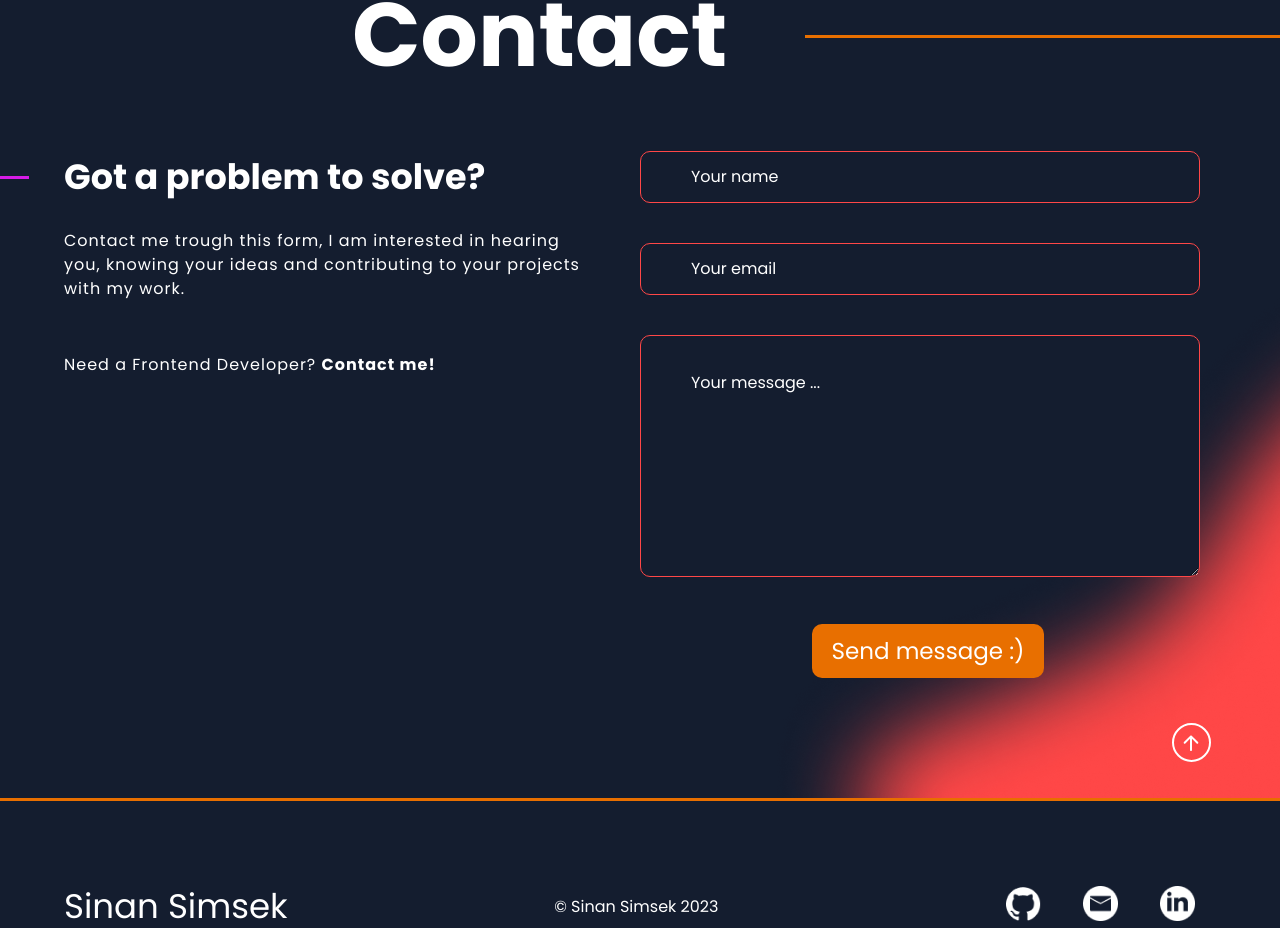
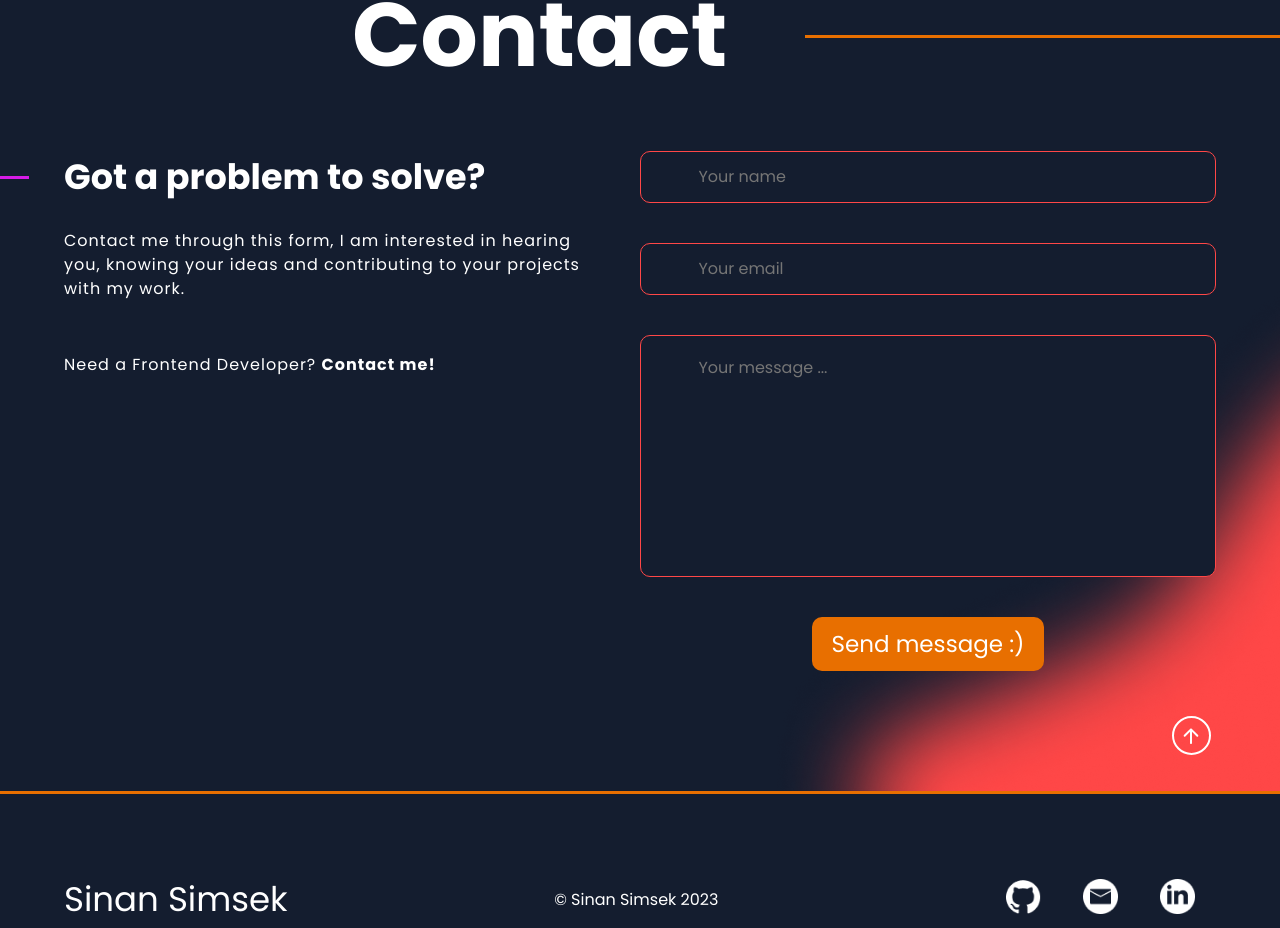
Before and after one commit to CNN87/portfolio, an Angular app: page / in a window 1280 px wide. Shown: the part 5381-6309 px from the top of the page. Built offline with nearby package versions, Linux system fonts and the light colour scheme.

Commit message:
contact form img

```diff
--- a/src/app/contact/contact.component.html
+++ b/src/app/contact/contact.component.html
@@ -15,7 +15,7 @@
                     </div>
                     <h2>Got a problem to solve?</h2>
                 </div>
-                    <p>Contact me trough this form, I am interested in hearing<br>
+                    <p>Contact me through this form, I am interested in hearing<br>
                         you, knowing your ideas and contributing to your projects<br>
                         with my work.
                     </p>
@@ -33,22 +33,42 @@
             <form [formGroup]="myForm" (ngSubmit)="onSubmit()" >
                 <div class="contact-input">
                         <div class="inputwidth">
-                            <input formControlName="name" type="text" placeholder="Your name" required>
+                            <div class="inputfield">
+                                <input formControlName="name" type="text" placeholder="Your name" required>
+                                <div *ngIf="myForm.get('name')?.invalid && isSubmitted">
+                                    <div *ngIf="myForm.get('name')?.dirty"><img src="../../assets/img/inputwrong.svg" alt=""></div>
+                                </div>
+                                <div *ngIf="myForm.get('name')?.invalid && myForm.get('name')?.touched"><img src="../../assets/img/inputwrong.svg" alt=""></div>
+                                <div *ngIf="myForm.get('name')?.valid"><img src="../../assets/img/inputcorrect.svg" alt=""></div>
+                            </div>
                             <div *ngIf="myForm.get('name')?.invalid && isSubmitted">
-                                <p class="error" > Please provide a name.</p>
+                                <p class="error" > Your name is required!</p>
                             </div>
                         </div>
 
                         <div class="inputwidth">
-                            <input formControlName="email" type="email" placeholder="Your email" required>
+                            <div class="inputfield">
+                                <input formControlName="email" type="email" placeholder="Your email" required>
+                                <div *ngIf="(myForm.get('email')?.invalid && isSubmitted) ">
+                                    <img src="../../assets/img/inputwrong.svg" alt="">
+                                </div>
+                                <div *ngIf="myForm.get('email')?.invalid && myForm.get('email')?.touched"><img src="../../assets/img/inputwrong.svg" alt=""></div>
+                                <div *ngIf="myForm.get('email')?.valid"><img src="../../assets/img/inputcorrect.svg" alt=""></div>
+                            </div>
                             <div *ngIf="myForm.get('email')?.invalid && isSubmitted">
-                                <p class="error" > Please provide a valid email address.</p>
+                                <p class="error" > Your email is required!</p>
                             </div>
                         </div>
 
                         <div class="inputwidth">
-                            <textarea formControlName="message" placeholder="Your message ..." required></textarea>
-
+                            <div class="textareafield">
+                                <textarea formControlName="message" placeholder="Your message ..." required></textarea>
+                                <div *ngIf="myForm.get('message')?.invalid && isSubmitted">
+                                    <img src="../../assets/img/inputwrong.svg" alt="">
+                                </div>
+                                <div *ngIf="myForm.get('message')?.invalid && myForm.get('message')?.touched"><img src="../../assets/img/inputwrong.svg" alt=""></div>
+                                <div *ngIf="myForm.get('message')?.valid"><img src="../../assets/img/inputcorrect.svg" alt=""></div>
+                            </div>
                             <div *ngIf="myForm.get('message')?.invalid && isSubmitted">
                                 <p class="error" > Messages must be at least 5 characters long.</p>
                             </div>
--- a/src/app/contact/contact.component.scss
+++ b/src/app/contact/contact.component.scss
@@ -82,43 +82,73 @@
     pointer-events: none;
 }
 
-
+.inputfield{
+    display: flex;
+    flex-direction: row;
+    border: 1px solid var(--mainRed);
+    border-radius: 10px;
+    height: 50px;
+    min-width: 90%;
+    align-items: center;
+    justify-content: center;
 
     input {
         color: white;
         font-family: 'Poppins';
         font-size: var(--text-size);
-    border: 1px solid var(--mainRed);
-    border-radius: 10px;
+        border: none;
+        // border-radius: 10px;
         background-color: var(--mainDark);
         height: 50px;
-    min-width: 90%;
+        min-width: 80%;
         padding-inline: 20px;
         cursor: pointer;
-
+        outline: none;
+    }
     &::placeholder {
         color: white;
         padding-left: 30px;
     }
-
     &:hover {
         border: 1px solid var(--mainPurple);
     }
+    &.ng-dirty{
+        border: 1px solid var(--mainRed) !important;
     }
+    &.ng-valid {
+        border: 1px solid green !important;
+    }
+}
+
+.textareafield{
+    display: flex;
+    flex-direction: row;
+    border: 1px solid var(--mainRed);
+    border-radius: 10px;
+    min-height: 200px;
+    min-width: 90%;
+    align-items: baseline;
+    justify-content: center;
+    background-color: var(--mainDark);
 
     textarea {
         color: white;
         font-family: 'Poppins';
-    border: 1px solid var(--mainRed);
-    border-radius: 10px;
+        border: none;
+        // border-radius: 10px;
         background-color: var(--mainDark);
-    height: 200px;
-    min-width: 90%;
+        min-height: 200px;
+        min-width: 80%;
         color: white;
         font-size: var(--text-size);
         font-weight: 400;
         padding: 20px;
         cursor: pointer;
+        outline: none;
+        resize: none;
+    }
+
+
 
     &::placeholder {
         color: white;
@@ -128,7 +158,18 @@ textarea {
     &:hover {
         border: 1px solid var(--mainPurple);
     }
+
+    &.ng-dirty{
+        border: 1px solid var(--mainRed) !important;
     }
+
+    &.ng-valid {
+        border: 1px solid green !important;
+    }
+
+}
+
+
 
 .contact-content-input-container {
     display: flex;
@@ -138,6 +179,7 @@ textarea {
 form {
     min-width: 50%;
     z-index: 3;
+
 }
 
 @media (max-width: 900px) {
@@ -156,6 +198,7 @@ form {
     justify-content: center;
     align-items: center;
     gap: 40px;
+    min-height: 50%;
 }
 
 .headline-container {
@@ -189,6 +232,7 @@ form {
     }
 }
 .error{
+    position: absolute;
     bottom: -20px;
     color: red;
     font-size: 12px;
@@ -197,5 +241,5 @@ form {
 }
 .inputwidth{
     width: 100%;
-
+    position: relative;
 }
```
Also changed, not shown: src/assets/img/inputcorrect.svg (added), src/assets/img/inputwrong.svg (added). Lines whose indentation alone changed are shown as unchanged.
